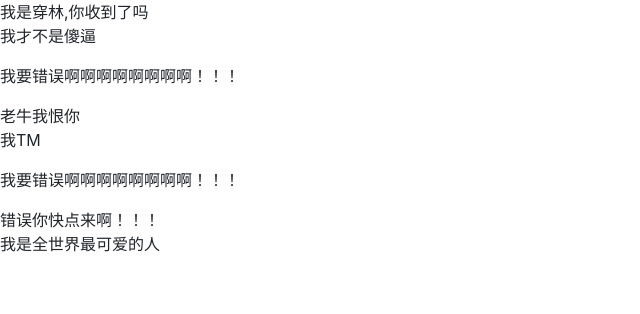
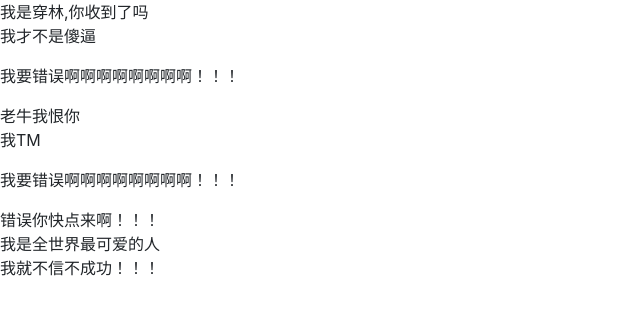
Before and after one commit to chuanlinlaile/-, a website: page src/demo.html in a window 1280 px wide. Shown: the whole page, without its empty margins (0-640 px from the left). Drawn offline with nearby package versions, Linux system fonts and the light colour scheme.

Commit message:
穿林第七次更新

```diff
--- a/src/demo.html
+++ b/src/demo.html
@@ -20,5 +20,8 @@
 
 <div>我是全世界最可爱的人</div>
 
+
+<div>我就不信不成功！！！</div>
+
 </body>
 </html>
```
